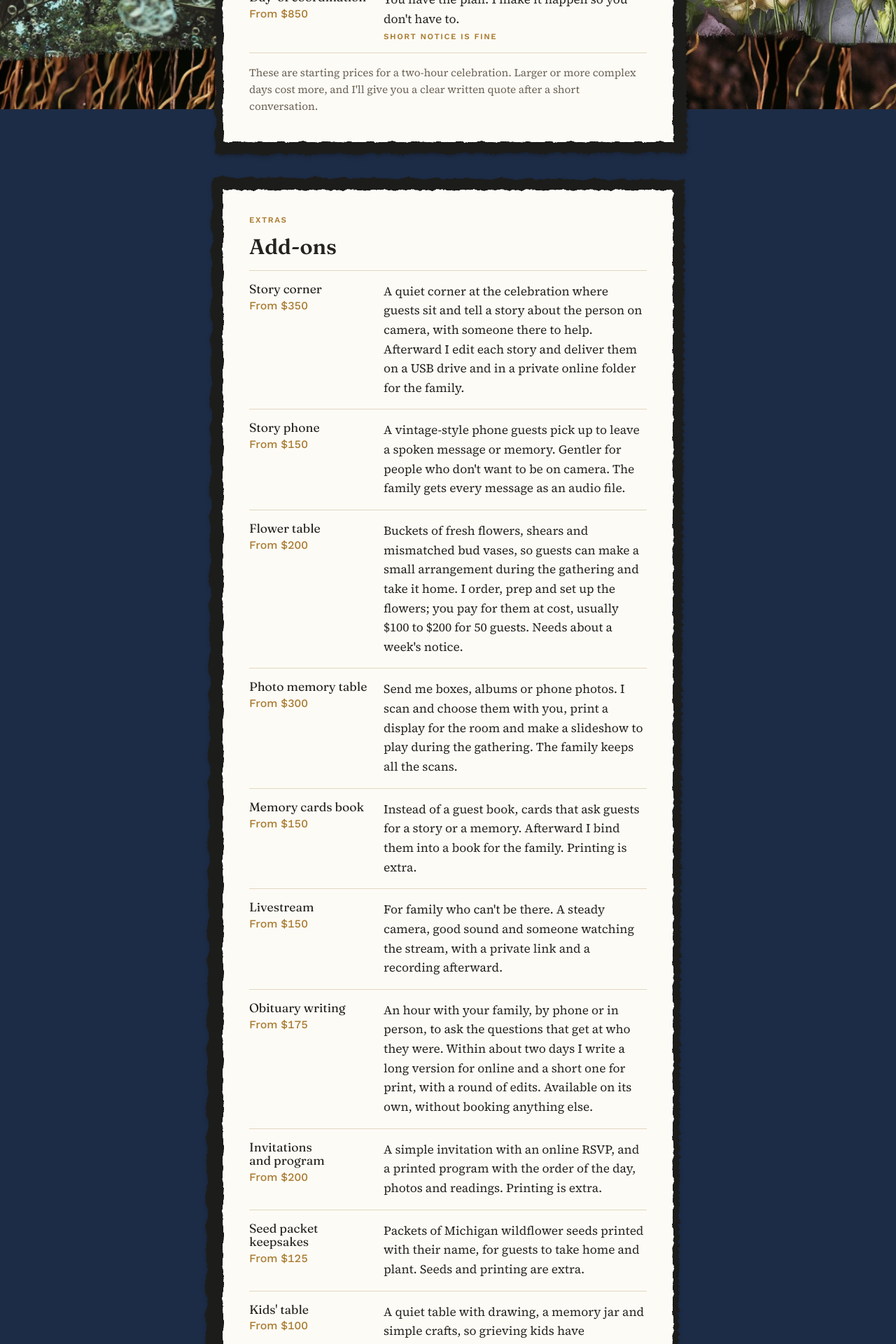
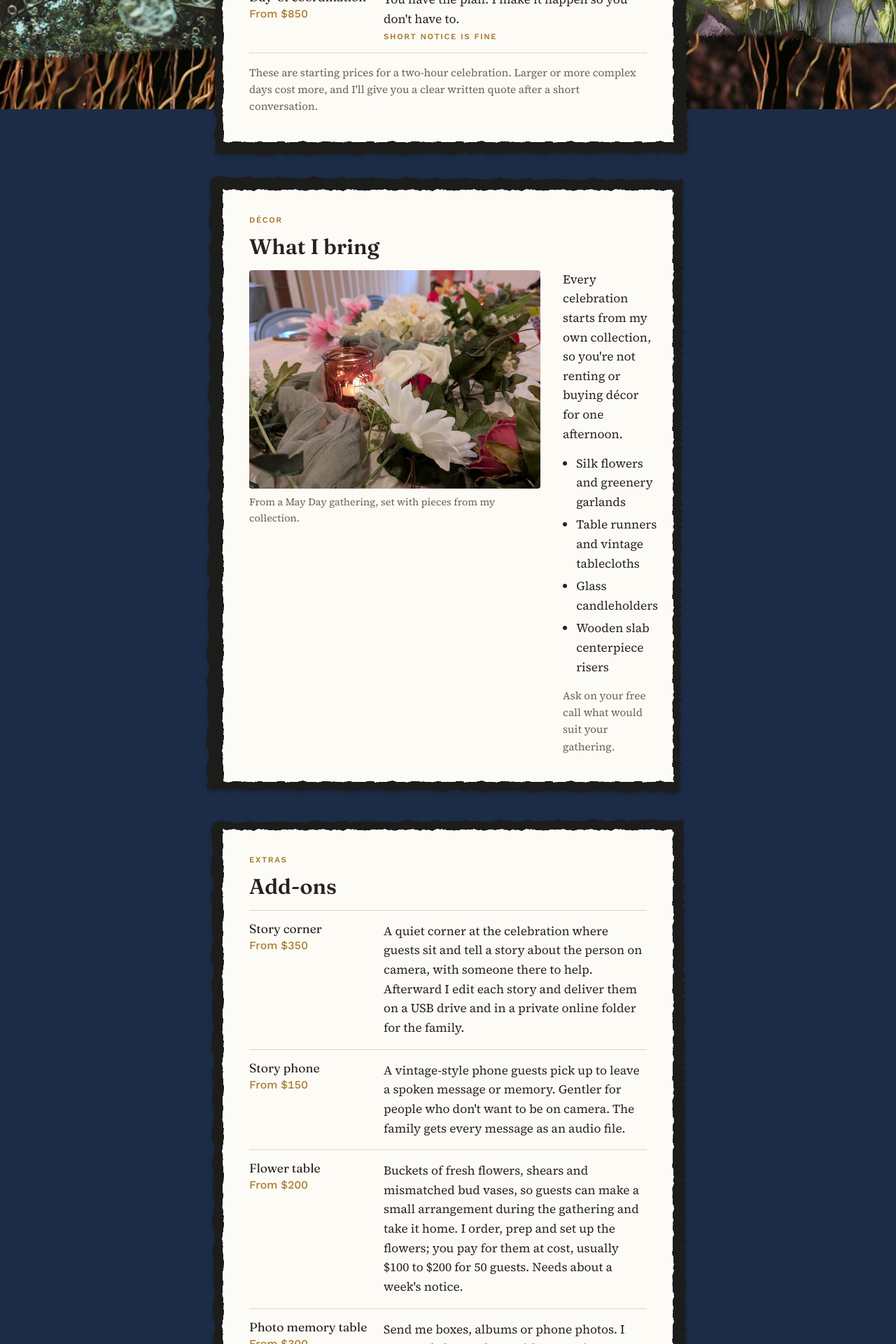
Before and after one commit to katekelley/graveandseed, a Jekyll site: the page built from services.html, in a window 1280 px wide. Shown: the part 744-2664 px from the top of the page at 70% size. Built offline with Jekyll 4.4.1, drawn with Linux system fonts in a browser that asks for light colours.

Commit message:
Add What I bring section with photo to Services page
Co-Authored-By: Claude Opus 5.5 <noreply@anthropic.com>
Claude-Session: https://claude.ai/code/session_011MgnuGFh6hfzWw3gZgYVpU

```diff
--- a/_data/content.yml
+++ b/_data/content.yml
@@ -88,6 +88,16 @@ about:
   - "I'm direct. I'll tell you what things cost, what you actually need, and what you can skip. I'm also not in a hurry. If you want to sit and talk about the person before we talk about chairs, all the better."
   - "By day I'm a structural engineer, which mostly means I like a plan and I notice details. Chosen family, unconventional families, and people who want something that doesn't look like a funeral are all welcome here."
 
+kit_heading: "What I bring"
+kit_intro: "Every celebration starts from my own collection, so you're not renting or buying décor for one afternoon."
+kit_items:
+  - "Silk flowers and greenery garlands"
+  - "Table runners and vintage tablecloths"
+  - "Glass candleholders"
+  - "Wooden slab centerpiece risers"
+kit_note: "Ask on your free call what would suit your gathering."
+kit_caption: "From a May Day gathering, set with pieces from my collection."
+
 addons_heading: "Add-ons"
 addons:
   - name: "Story corner"
--- a/_includes/head.html
+++ b/_includes/head.html
@@ -86,6 +86,12 @@ section h2 { font-size: 1.9rem; font-weight: 600; }
 .style h3 { font-size: 1.3rem; font-weight: 500; }
 .style p { color: var(--muted); font-size: 1rem; }
 
+.kit { display: grid; grid-template-columns: minmax(0, 26rem) minmax(0, 1fr); gap: 2rem; align-items: start; }
+.kit figure { margin: 0; }
+.kit img { width: 100%; height: auto; display: block; border-radius: 4px; }
+.kit figcaption { margin-top: 0.5rem; font-size: 0.9rem; color: var(--muted); }
+.kit ul { margin: 0; padding-left: 1.2rem; display: grid; gap: 0.3rem; }
+@media (max-width: 700px) { .kit { grid-template-columns: 1fr; gap: 1.2rem; } }
 .tiers { display: grid; gap: 0; border-top: 1px solid var(--line); }
 .tier { display: grid; grid-template-columns: 11rem 1fr; gap: 1rem; padding-block: 1rem; border-bottom: 1px solid var(--line); }
 .tier h3 { font-size: 1.1rem; font-weight: 500; }
--- a/services.html
+++ b/services.html
@@ -17,6 +17,26 @@ permalink: /services/
         {%- endfor %}
       </div>
       <p class="note">{{ c.pricing_note }}</p>
+    </section>
+
+    <section id="what-i-bring">
+      <span class="label">Décor</span>
+      <h2>{{ c.kit_heading }}</h2>
+      <div class="kit">
+        <figure>
+          <img src="/assets/kit-candle.jpg" srcset="/assets/kit-candle-800.jpg 800w, /assets/kit-candle.jpg 1400w" sizes="(max-width: 700px) 100vw, 26rem" alt="An amber glass candleholder lit on a table, surrounded by a sage gauze runner, cream silk roses and greenery" width="1400" height="1050" loading="lazy">
+          {% if c.kit_caption %}<figcaption>{{ c.kit_caption }}</figcaption>{% endif %}
+        </figure>
+        <div class="plain">
+          <p>{{ c.kit_intro }}</p>
+          <ul>
+            {%- for i in c.kit_items %}
+            <li>{{ i }}</li>
+            {%- endfor %}
+          </ul>
+          {% if c.kit_note %}<p class="note">{{ c.kit_note }}</p>{% endif %}
+        </div>
+      </div>
     </section>
 
     <section id="add-ons">
```
Also changed, not shown: .pages.yml, assets/kit-candle-800.jpg (added), assets/kit-candle.jpg (added).
